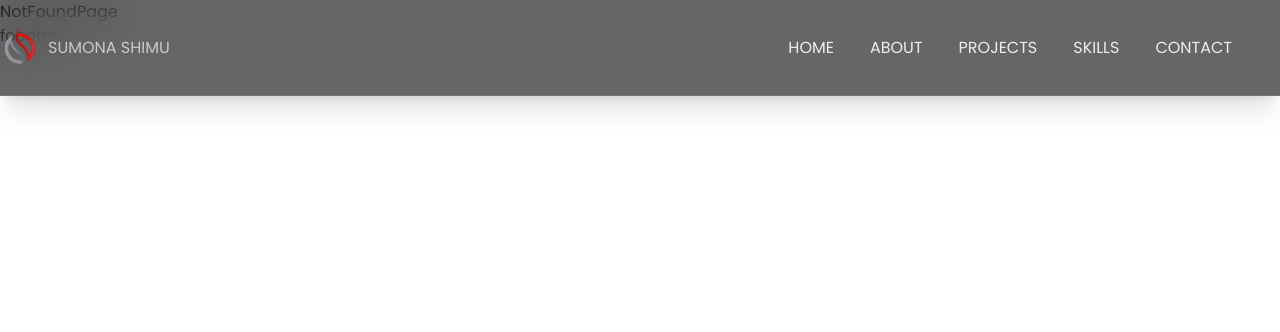
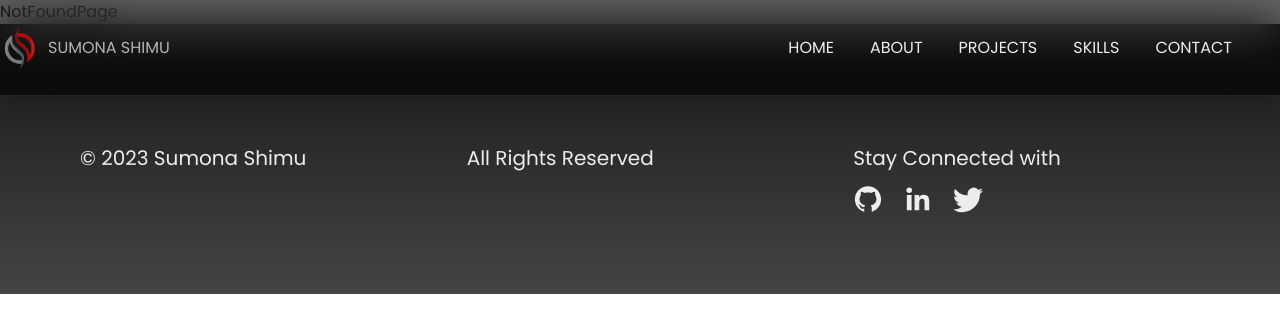
Before and after one commit to SumonaShimu/portfolio-nextjs, a Next.js app: page / in a window 1280 px wide. Shown: the top 332 px of the page. Built offline with nearby package versions, Linux system fonts and the light colour scheme.

Commit message:
footer added

```diff
--- a/app/globals.css
+++ b/app/globals.css
@@ -2,6 +2,31 @@
 @tailwind components;
 @tailwind utilities;
 
+/* SCROLLBAR AND SELECTION STYLES */
+::-webkit-scrollbar {
+  width: 10px;
+}
+
+::-webkit-scrollbar-thumb {
+  height: 10%;
+  background-color: #da0037cb;
+  border-radius: 100px;
+}
+
+::-webkit-scrollbar-thumb:hover {
+  background-color: #DA0037;
+}
+
+::-webkit-scrollbar-track {
+  background-color: #171717;
+}
+
+::selection {
+  background-color: #DA0037;
+  color: #171717;
+}
+
+/* COMMON STYLES */
 .wrapper {
   @apply container mx-auto px-5 md:px-0;
 }
@@ -21,3 +46,11 @@
 .linear-flow:hover::after {
   @apply w-full;
 }
+
+.radial {
+  background: radial-gradient(
+    circle,
+    rgba(0, 183, 159, 0.05) 0%,
+    rgba(0, 183, 159, 0.35) 100%
+  );
+}
--- a/components/Footer.tsx
+++ b/components/Footer.tsx
@@ -1,11 +1,83 @@
-import React from 'react';
+"use client";
+
+import { FaStarOfLife } from "react-icons/fa";
+import { motion } from "framer-motion";
+import Link from "next/link";
+import { AiFillGithub } from "react-icons/ai";
+import { BiLogoLinkedin } from "react-icons/bi";
+import { BsTwitter } from "react-icons/bs";
 
 const Footer = () => {
-    return (
-        <footer>
-            foooter
-        </footer>
-    );
+  return (
+    <motion.footer
+      initial={{ borderRadius:'0' }}
+      whileInView={{ borderRadius:'0' }}
+      transition={{ ease: "easeInOut", duration: 1 }}
+      className="wrapper section-padding bg-gradient-to-b from-dark to-accent text-light"
+    >
+      <div className="mt-10 grid xl:grid-cols-3 gap-10 justify-between items-start px-20 text-lg md:text-xl">
+        <div className="overflow-hidden">
+          <motion.p
+            initial={{ y: "100%" }}
+            whileInView={{ y: 0 }}
+            transition={{ ease: "easeInOut", duration: 1, delay: 0.7 }}
+          >
+            &copy; {new Date().getFullYear()} Sumona Shimu
+          </motion.p>
+        </div>
+        <div className="overflow-hidden">
+          <motion.p
+            initial={{ y: "100%" }}
+            whileInView={{ y: 0 }}
+            transition={{ ease: "easeInOut", duration: 1, delay: 0.9 }}
+          >
+            All Rights Reserved
+          </motion.p>
+        </div>
+        {/* socials */}
+        <div className="overflow-hidden">
+          <motion.div
+            initial={{ y: "100%" }}
+            whileInView={{ y: 0 }}
+            transition={{ ease: "easeInOut", duration: 1.2, delay: 0.9 }}
+          >
+            <p>Stay Connected with </p>
+            <div className="mt-3 flex gap-5">
+              <Link
+                href="https://github.com/shohan-pherones"
+                target="_blank"
+                className="text-3xl hover:text-accent duration-500"
+              >
+                <span>
+                  <AiFillGithub />
+                </span>
+              </Link>
+              <Link
+                href="https://www.linkedin.com/in/shohan-pherones"
+                target="_blank"
+                className="text-3xl hover:text-accent duration-500"
+              >
+                <span>
+                  <BiLogoLinkedin />
+                </span>
+              </Link>
+              <Link
+                href="https://twitter.com/elysianshohan"
+                target="_blank"
+                className="text-3xl hover:text-accent duration-500"
+              >
+                <span>
+                  <BsTwitter />
+                </span>
+              </Link>
+            </div>
+          </motion.div>
+        </div>
+
+
+      </div>
+    </motion.footer>
+  );
 };
 
 export default Footer;
--- a/package.json
+++ b/package.json
@@ -10,10 +10,12 @@
   },
   "dependencies": {
     "@emailjs/browser": "^3.11.0",
+    "@studio-freight/lenis": "^1.0.16",
     "@types/node": "20.3.1",
     "@types/react": "18.2.14",
     "@types/react-dom": "18.2.6",
     "autoprefixer": "10.4.14",
+    "clsx": "^1.2.1",
     "eslint": "8.43.0",
     "eslint-config-next": "13.4.7",
     "framer-motion": "^10.12.17",
@@ -22,6 +24,7 @@
     "react": "18.2.0",
     "react-countup": "^6.4.2",
     "react-dom": "18.2.0",
+    "react-fast-marquee": "^1.6.0",
     "react-hot-toast": "^2.4.1",
     "react-icons": "^4.10.1",
     "tailwindcss": "3.3.2",
```
Also changed, not shown: 1 other file (tests, documents, lock files or other folders). Lines whose indentation alone changed are shown as unchanged.
